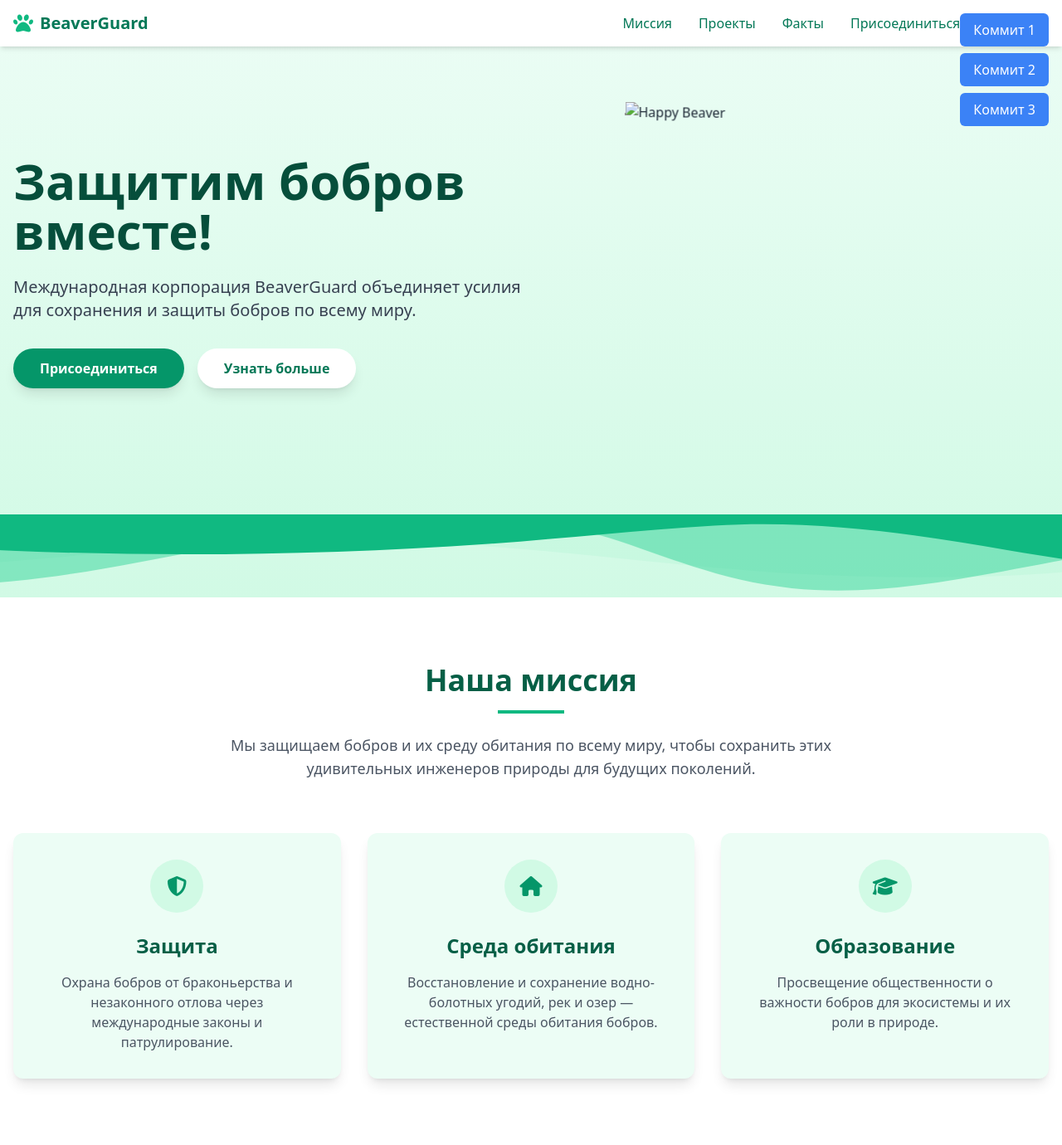
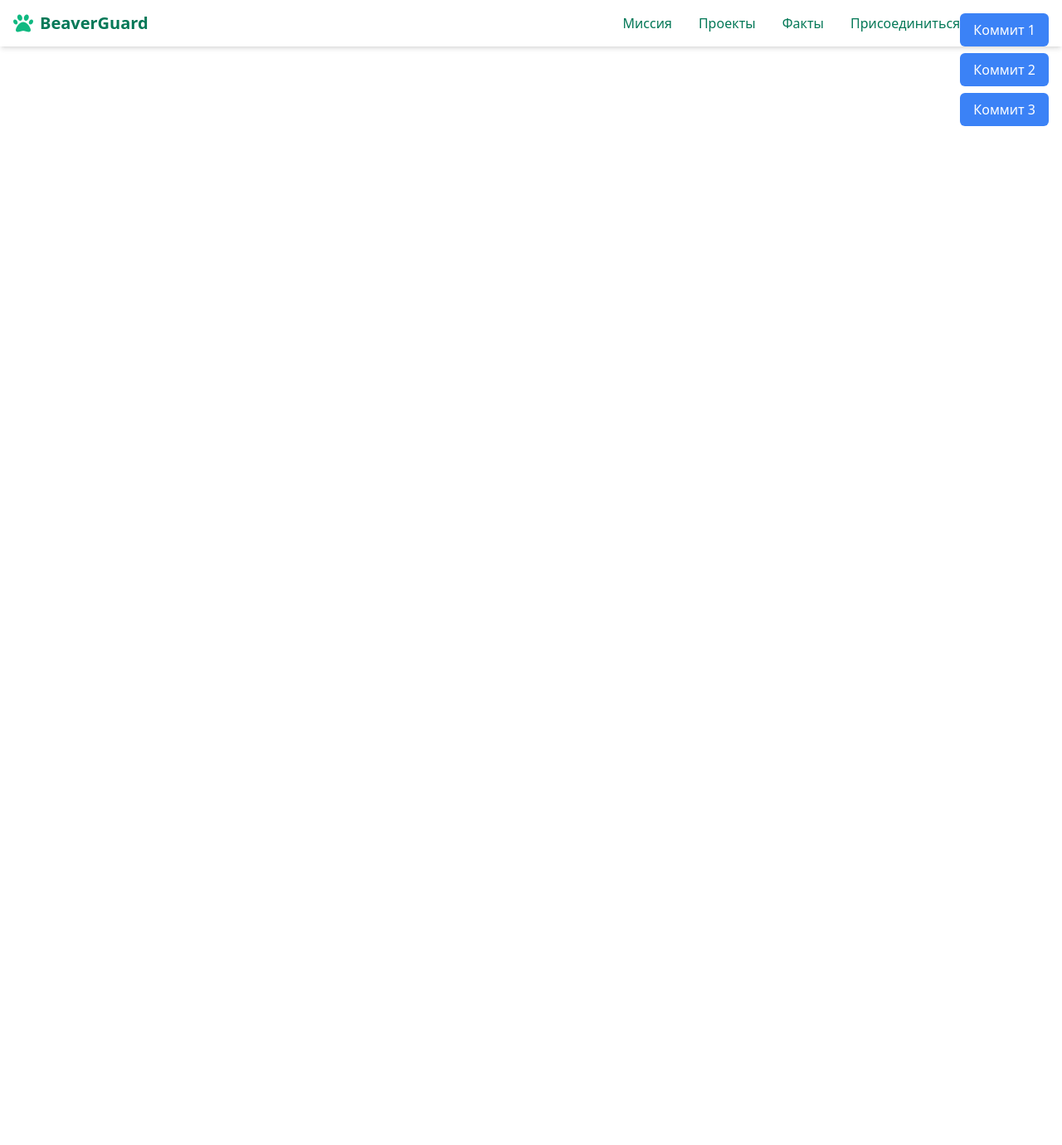
Before and after one commit to enenuru/beaver-defender, a plain HTML site: page index.html in a window 1280 px wide. Shown: the whole page at 83% size. After the commit the page ends 800 px from the top, so only its background shows below. Drawn offline with nearby package versions, Linux system fonts and the light colour scheme.

```diff
--- a/index.html
+++ b/index.html
@@ -180,7 +180,7 @@
       <a
           href="#join"
           class="text-emerald-700 hover:text-emerald-500 font-medium transition"
-      >Присоединиться!!!</a
+      >Присоединиться</a
       >
       <a
           href="#contact"
@@ -190,129 +190,4 @@
     </div>
   </div>
 </header>
-
-<!-- Hero Section (Первый блок) -->
-<section
-    id="hero"
-    class="water-wave pt-24 pb-32 md:pt-32 md:pb-48 bg-gradient-to-b from-emerald-50 to-emerald-100 relative overflow-hidden"
->
-  <div
-      class="container mx-auto px-4 flex flex-col md:flex-row items-center justify-between relative z-20"
-  >
-    <div class="md:w-1/2 mb-12 md:mb-0">
-      <h1
-          class="text-4xl md:text-6xl font-bold text-emerald-900 mb-6 leading-tight"
-      >
-        Защитим бобров вместе!
-      </h1>
-      <p class="text-lg md:text-xl text-gray-700 mb-8">
-        Международная корпорация BeaverGuard объединяет усилия для сохранения
-        и защиты бобров по всему миру.
-      </p>
-      <div class="flex flex-col sm:flex-row space-y-4 sm:space-y-0 sm:space-x-4">
-        <a
-            href="#join"
-            class="bg-emerald-600 hover:bg-emerald-700 text-white font-bold py-3 px-8 rounded-full shadow-lg transition duration-300 text-center"
-        >Присоединиться</a
-        >
-        <a
-            href="#mission"
-            class="bg-white hover:bg-gray-100 text-emerald-700 font-bold py-3 px-8 rounded-full shadow-lg transition duration-300 text-center"
-        >Узнать больше</a
-        >
-      </div>
-    </div>
-
-    <div class="md:w-1/2 flex justify-center">
-      <div
-          style="width:400px; height: 400px"
-          class="relative h-64 w-64 md:h-96 md:w-96">
-        <img
-            src="cool.png"
-            alt="Happy Beaver"
-            class="w-full h-full object-contain beaver-float"
-        />
-      </div>
-    </div>
-  </div>
-</section>
-
-<!-- Mission Section -->
-<section id="mission" class="py-20 bg-white">
-  <div class="container mx-auto px-4">
-    <div class="text-center mb-16">
-      <h2
-          class="text-3xl md:text-4xl font-bold text-emerald-800 mb-4"
-      >
-        Наша миссия
-      </h2>
-      <div class="w-20 h-1 bg-emerald-500 mx-auto mb-6"></div>
-      <p class="text-lg text-gray-600 max-w-3xl mx-auto">
-        Мы защищаем бобров и их среду обитания по всему миру, чтобы сохранить
-        этих удивительных инженеров природы для будущих поколений.
-      </p>
-    </div>
-
-    <div class="grid grid-cols-1 md:grid-cols-3 gap-8">
-      <div
-          class="bg-emerald-50 rounded-xl p-8 shadow-lg hover:shadow-xl transition duration-300"
-      >
-        <div
-            class="bg-emerald-100 w-16 h-16 rounded-full flex items-center justify-center mb-6 mx-auto"
-        >
-          <i class="fas fa-shield-alt text-2xl text-emerald-600"></i>
-        </div>
-        <h3
-            class="text-2xl font-bold text-emerald-800 mb-4 text-center"
-        >
-          Защита
-        </h3>
-        <p class="text-gray-600 text-center">
-          Охрана бобров от браконьерства и незаконного отлова через
-          международные законы и патрулирование.
-        </p>
-      </div>
-
-      <div
-          class="bg-emerald-50 rounded-xl p-8 shadow-lg hover:shadow-xl transition duration-300"
-      >
-        <div
-            class="bg-emerald-100 w-16 h-16 rounded-full flex items-center justify-center mb-6 mx-auto"
-        >
-          <i class="fas fa-home text-2xl text-emerald-600"></i>
-        </div>
-        <h3
-            class="text-2xl font-bold text-emerald-800 mb-4 text-center"
-        >
-          Среда обитания
-        </h3>
-        <p class="text-gray-600 text-center">
-          Восстановление и сохранение водно-болотных угодий, рек и озер —
-          естественной среды обитания бобров.
-        </p>
-      </div>
-
-      <div
-          class="bg-emerald-50 rounded-xl p-8 shadow-lg hover:shadow-xl transition duration-300"
-      >
-        <div
-            class="bg-emerald-100 w-16 h-16 rounded-full flex items-center justify-center mb-6 mx-auto"
-        >
-          <i class="fas fa-graduation-cap text-2xl text-emerald-600"></i>
-        </div>
-        <h3
-            class="text-2xl font-bold text-emerald-800 mb-4 text-center"
-        >
-          Образование
-        </h3>
-        <p class="text-gray-600 text-center">
-          Просвещение общественности о важности бобров для экосистемы и
-          их роли в природе.
-        </p>
-      </div>
-    </div>
-  </div>
-  <div></div>
-</section>
-
 </body>
```
